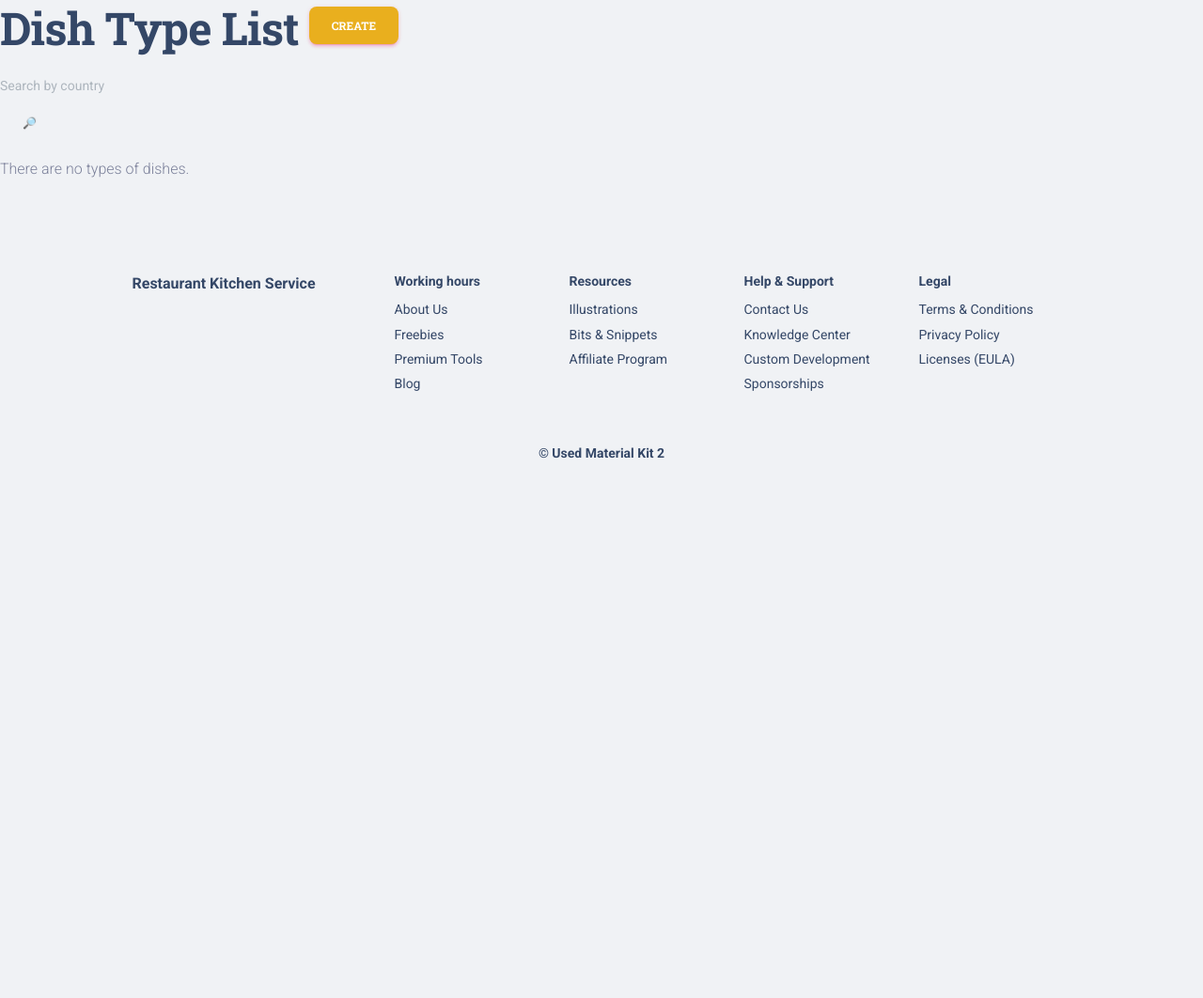
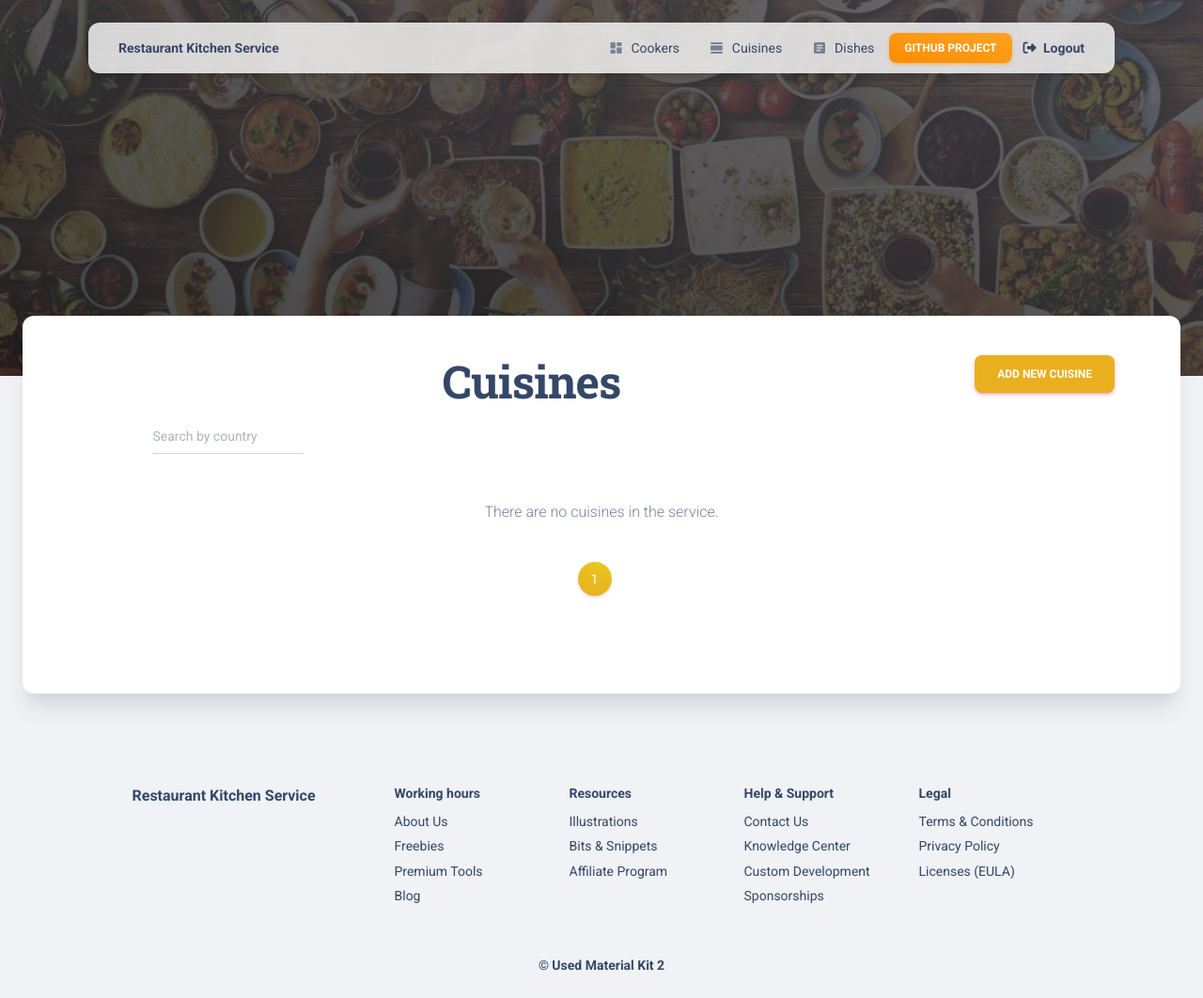
Before and after one commit to Yevheniy-Lototskiy/restaurant-kitchen-service, a Django app: page /dish-types/ in a window 1280 px wide. Shown: the whole page at 94% size. Before the commit the page ends 488 px from the top, so only its background shows below. Run offline with Django 4.2, Linux system fonts and the light colour scheme; the visitor is signed in with stand-in values (Sample User, id 1); data that the repository does not hold is empty; some libraries are stand-ins or nearby versions.

Commit message:
Rewrite dish_type_list.html, add styles

```diff
--- a/templates/kitchen/dish_type_list.html
+++ b/templates/kitchen/dish_type_list.html
@@ -1,47 +1,90 @@
 {% extends "base.html" %}
 {% load crispy_forms_filters %}
 
+{% block title %} Cuisines {% endblock %}
+
 {% block content %}
-  <h1>
-    Dish Type List
+
+  {% include 'includes/navigation.html' %}
+
+  <header>
+    <div class="page-header min-height-400" style="background-image: url('{{ ASSETS_ROOT }}/img/bg4.jpg');"
+         loading="lazy">
+      <span class="mask bg-gradient-dark opacity-8"></span>
+    </div>
+  </header>
+
+  <div class="card card-body shadow-xl mx-3 mx-md-4 mt-n6">
+    <section class="pt-4 pb-6" id="count-stats">
+      <div class="container">
+        <div class="d-flex justify-content-between align-items-center mb-2">
+          <h1 class="col-lg-8 text-center mx-auto my-auto">Cuisines</h1>
           <a href="{% url 'kitchen:dish-type-create' %}" class="btn btn-primary link-to-page">
-      Create
+            Add new Cuisine
           </a>
-  </h1>
+        </div>
+        <div class="row justify-content-center text-center">
 
-  <form action="" method="get" class="form-inline">
+          <section class="py-0">
+            <div class="container">
+              <div class="row justify-space-between py-0">
+                <div class="col-lg-11 mx-auto">
+                  <div class="input-group input-group-dynamic mb-5">
+                    <form action="" method="get">
                       {{ search_form|crispy }}
-    <input type="submit" value="🔎" class="btn bnt-secondary">
                     </form>
+                  </div>
+                </div>
+              </div>
+            </div>
+          </section>
 
           {% if dish_type_list %}
             <table class="table">
               <tr>
-        <th>Cuisine</th>
-        <th>Update</th>
-        <th>Delete</th>
+                <th class="text-gradient text-info">Cuisine</th>
+                <th class="text-gradient text-info">Edit</th>
               </tr>
-
               {% for dish_type in dish_type_list %}
                 <tr>
                   <td>
                     {{ dish_type.name }}
                   </td>
                   <td>
-            <a href="{% url 'kitchen:dish-type-update' pk=dish_type.id %}">
+                    <button class="btn dropdown-toggle" type="button" id="dropdownMenuButton"
+                            data-bs-toggle="dropdown" aria-expanded="false">
+                      Edit
+                    </button>
+                    <ul class="dropdown-menu px-2 py-3" aria-labelledby="dropdownMenuButton">
+                      <li>
+                        <a class="dropdown-item border-radius-md"
+                           href="{% url 'kitchen:dish-type-update' pk=dish_type.id %}">
                           Update
                         </a>
-          </td>
-          <td>
-            <a style="color: red" href="{% url 'kitchen:dish-type-delete' pk=dish_type.id %}">
+                      </li>
+                      <li>
+                        <a class="dropdown-item border-radius-md"
+                           href="{% url 'kitchen:dish-type-delete' pk=dish_type.id %}">
                           Delete
                         </a>
+                      </li>
+                    </ul>
                   </td>
+                  <td>{{ cook.last_name }}</td>
                 </tr>
               {% endfor %}
             </table>
+          {% else %}
+            <p>There are no cuisines in the service.</p>
+          {% endif %}
 
-  {% else %}
-      <p>There are no types of dishes.</p>
-  {% endif %}
+          {% block pagination %}
+            {% include "includes/pagination.html" %}
           {% endblock %}
+
+        </div>
+      </div>
+    </section>
+  </div>
+
+{% endblock %}
```
Lines whose indentation alone changed are shown as unchanged.
